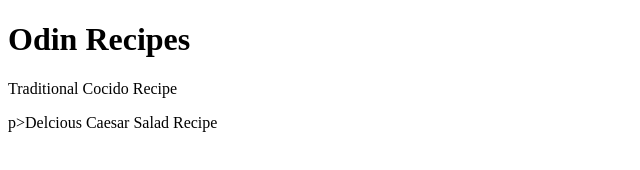
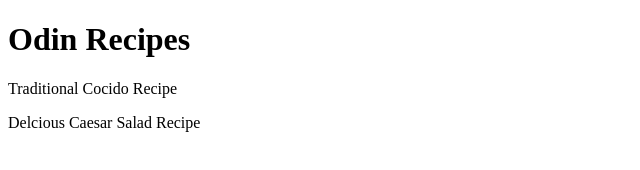
Before and after one commit to SparoJF/odin-recipes, a plain HTML site: page index.html in a window 1280 px wide. Shown: the full height of the page, 0-640 px from the left. Drawn offline with Linux system fonts and the light colour scheme.

Commit message:
Fixed a typo

```diff
--- a/index.html
+++ b/index.html
@@ -7,6 +7,6 @@
     <body>
         <h1>Odin Recipes</h1>
         <p><a href="./recipes/cocido.html"></a>Traditional Cocido Recipe</p>
-        p><a href="./recipes/caesar-salad.html"></a>Delcious Caesar Salad Recipe</p>
+        <p><a href="./recipes/caesar-salad.html"></a>Delcious Caesar Salad Recipe</p>
     </body>
 </html>
```
